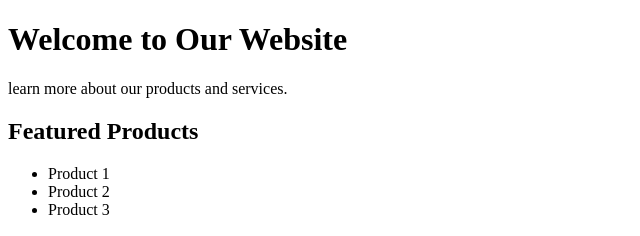
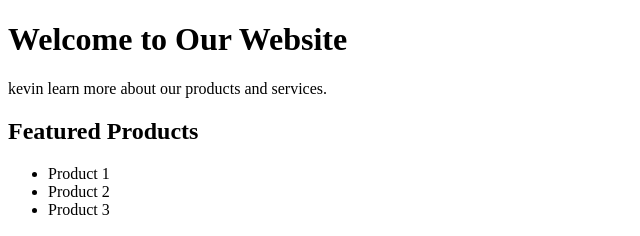
Before and after one commit to Kevin-gram/Gym-Git-Exercise-Solutions-, a plain HTML site: page home.html in a window 1280 px wide. Shown: the top 236 px of the page, 0-640 px from the left. Drawn offline with Linux system fonts and the light colour scheme.

```diff
--- a/home.html
+++ b/home.html
@@ -8,7 +8,7 @@
     <h1>Welcome to Our Website</h1>
 
     <p>
-        learn more about our products and services.
+      kevin  learn more about our products and services.
     </p>
 
     <h2>Featured Products</h2>
```
Also changed, not shown: 1 other file.
